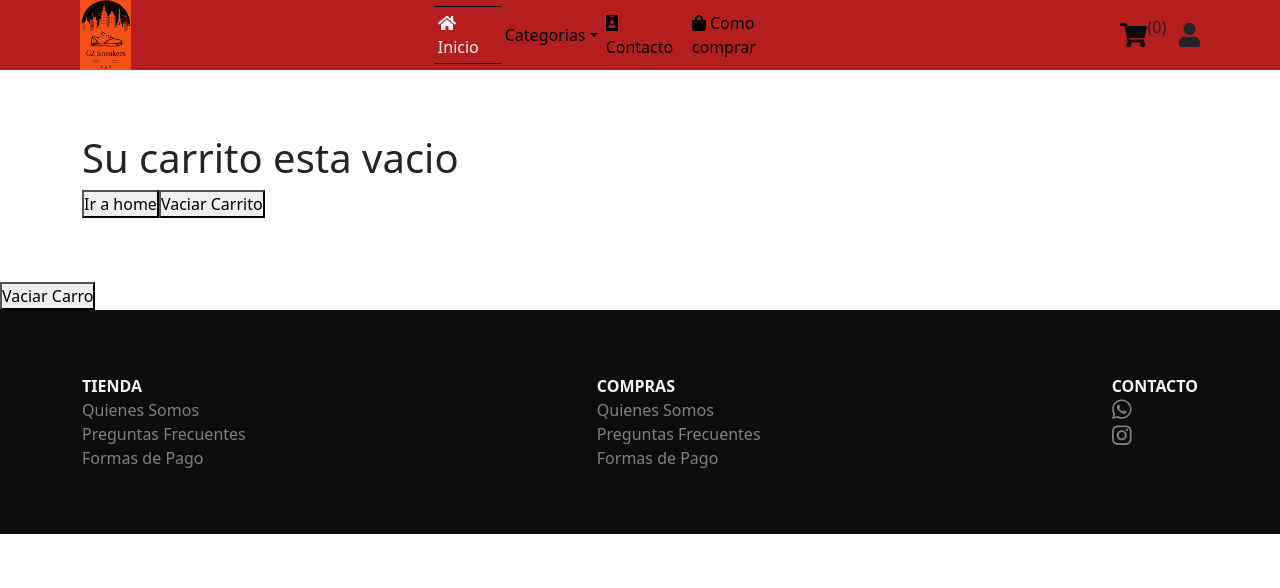
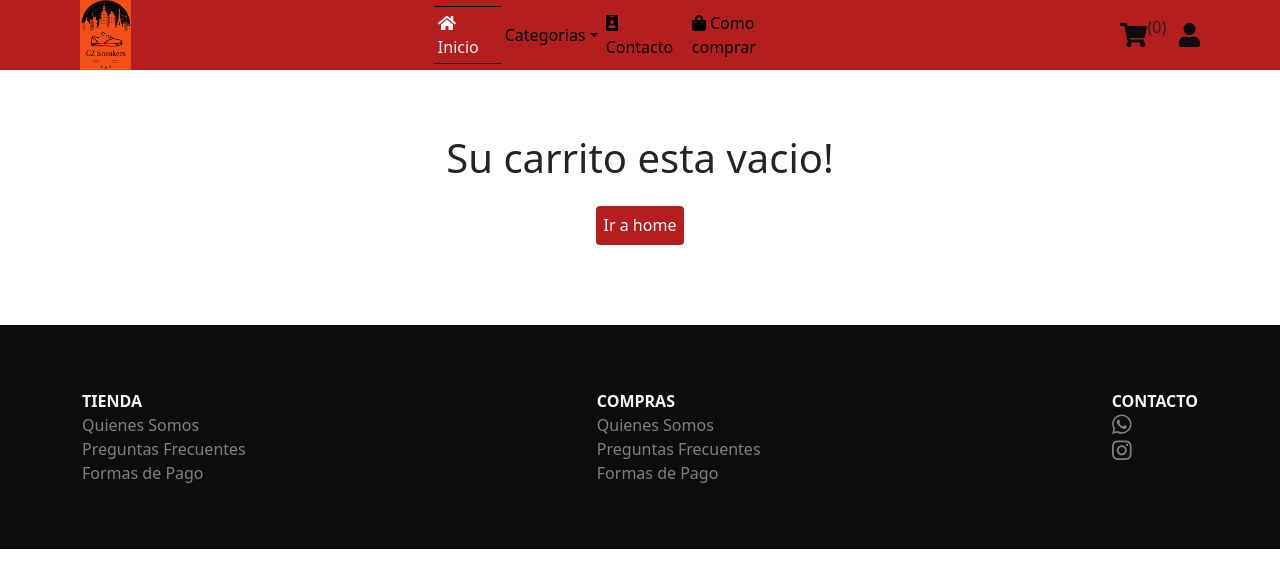
Before and after one commit to GioZulber/gz-ecommerce, a React (Create React App) app: page /cart in a window 1280 px wide. Shown: the top 588 px of the page. Built offline with nearby package versions, Linux system fonts and the light colour scheme.

Commit message:
Desafio context con estilos

```diff
--- a/src/components/Cart/cart.js
+++ b/src/components/Cart/cart.js
@@ -1,5 +1,6 @@
 import { Container } from "react-bootstrap";
 import { Link } from "react-router-dom";
+import styled from "styled-components";
 import { useCartContext } from "../../context/cartContext";
 import { ItemCart } from "../ItemCart/itemCart";
 
@@ -10,6 +11,7 @@ export const Cart = () => {
       <Container>
         {cart.length ? (
           cart.map((i) => (
+            <>
               <ItemCart
                 key={i.item.id}
                 id={i.item.id}
@@ -18,18 +20,41 @@ export const Cart = () => {
                 image={i.item.photo}
                 price={i.item.price}
               />
+              <Buttoncito onClick={clearCart}>Vaciar Carrito</Buttoncito>
+            </>
           ))
         ) : (
           <>
-            <h1>Su carrito esta vacio</h1>
+            <MyContainer>
+              <h1>Su carrito esta vacio!</h1>
               <Link to="/">
-              <button>Ir a home</button>
+                <Buttoncito>Ir a home</Buttoncito>
               </Link>
+            </MyContainer>
           </>
         )}
-        <button onClick={clearCart}>Vaciar Carrito</button>
       </Container>
-      <button onClick={clearCart}>Vaciar Carro</button>
     </>
   );
 };
+
+const MyContainer = styled.div`
+  width: 100%;
+  display: flex;
+  flex-direction: column;
+  justify-content: center;
+  align-items: center;
+`;
+
+const Buttoncito = styled.button`
+  color: #ffffff;
+  padding: 0.4rem;
+  border-radius: 0.25rem;
+  background-color: #b51e1e;
+  border: 1px solid transparent;
+  margin: 1rem;
+  &:hover {
+    background-color: #721111;
+    transition: 1s;
+  }
+`;
--- a/src/components/ItemCart/itemCart.js
+++ b/src/components/ItemCart/itemCart.js
@@ -1,21 +1,71 @@
 import { Card } from "react-bootstrap";
+import { FontAwesomeIcon } from "@fortawesome/react-fontawesome";
+import { faMinusCircle } from "@fortawesome/free-solid-svg-icons";
 import { useCartContext } from "../../context/cartContext";
-
+import styled from "styled-components";
 export const ItemCart = ({ id, title, quantity, image, price }) => {
   const { removeItem } = useCartContext();
 
   //   const handleRemove = () => removeItem(id);
   return (
     <>
-      <Card key={id} className="cardItem" style={{ width: "16rem" }}>
-        <Card.Img variant="top" src={image} />
-        <Card.Body>
-          <Card.Title>{title}</Card.Title>
-          <p className="cardPrice"> ${price}</p>
-          <p className="cardPrice"> {quantity}</p>
-        </Card.Body>
-        <button onClick={() => removeItem(id)}> X </button>
-      </Card>
+      <Container>
+        <CardCart>
+          <CardImg src={image} />
+          <CardColumn>
+            <Card.Title>{title}</Card.Title>
+            <CardPrice>${price}</CardPrice>
+          </CardColumn>
+          <CardDeleteI>Cantidad: {quantity}</CardDeleteI>
+          <Buttoncito onClick={() => removeItem(id)}>
+            <FontAwesomeIcon icon={faMinusCircle} />
+          </Buttoncito>
+        </CardCart>
+      </Container>
     </>
   );
 };
+
+const Buttoncito = styled.button`
+  color: #ffffff;
+  margin: 1rem;
+  padding: 0.5rem;
+  border-radius: 0.25rem;
+  background-color: #ff9a01;
+  border: 1px solid transparent;
+  &:hover {
+    background-color: #fab347;
+    transition: 1s;
+  }
+`;
+
+const CardDeleteI = styled.div``;
+
+const CardPrice = styled.p`
+  font-weight: bolder;
+`;
+
+const CardImg = styled.img`
+  width: 15%;
+  margin: 0.5rem;
+`;
+const CardColumn = styled.div`
+  display: flex;
+  flex-direction: column;
+`;
+
+const CardCart = styled.div`
+  display: flex;
+  justify-content: space-evenly;
+  align-items: center;
+  margin: 0.7rem;
+  box-shadow: 2px 2px 2px 2px rgba(0, 0, 0, 0.2);
+  border-radius: 0.25rem;
+`;
+
+const Container = styled.div`
+  width: 100%;
+  display: flex;
+  justify-content: center;
+  align-items: center;
+`;
--- a/src/components/NavBar/navBar.scss
+++ b/src/components/NavBar/navBar.scss
@@ -56,6 +56,7 @@ nav {
       text-decoration: none;
     }
     .iconUser {
+      color: $dark;
       margin-left: 0.8rem;
     }
     .cartLength {
--- a/src/components/navBar/navBar.scss
+++ b/src/components/navBar/navBar.scss
@@ -56,6 +56,7 @@ nav {
       text-decoration: none;
     }
     .iconUser {
+      color: $dark;
       margin-left: 0.8rem;
     }
     .cartLength {
```
Lines whose indentation alone changed are shown as unchanged.
